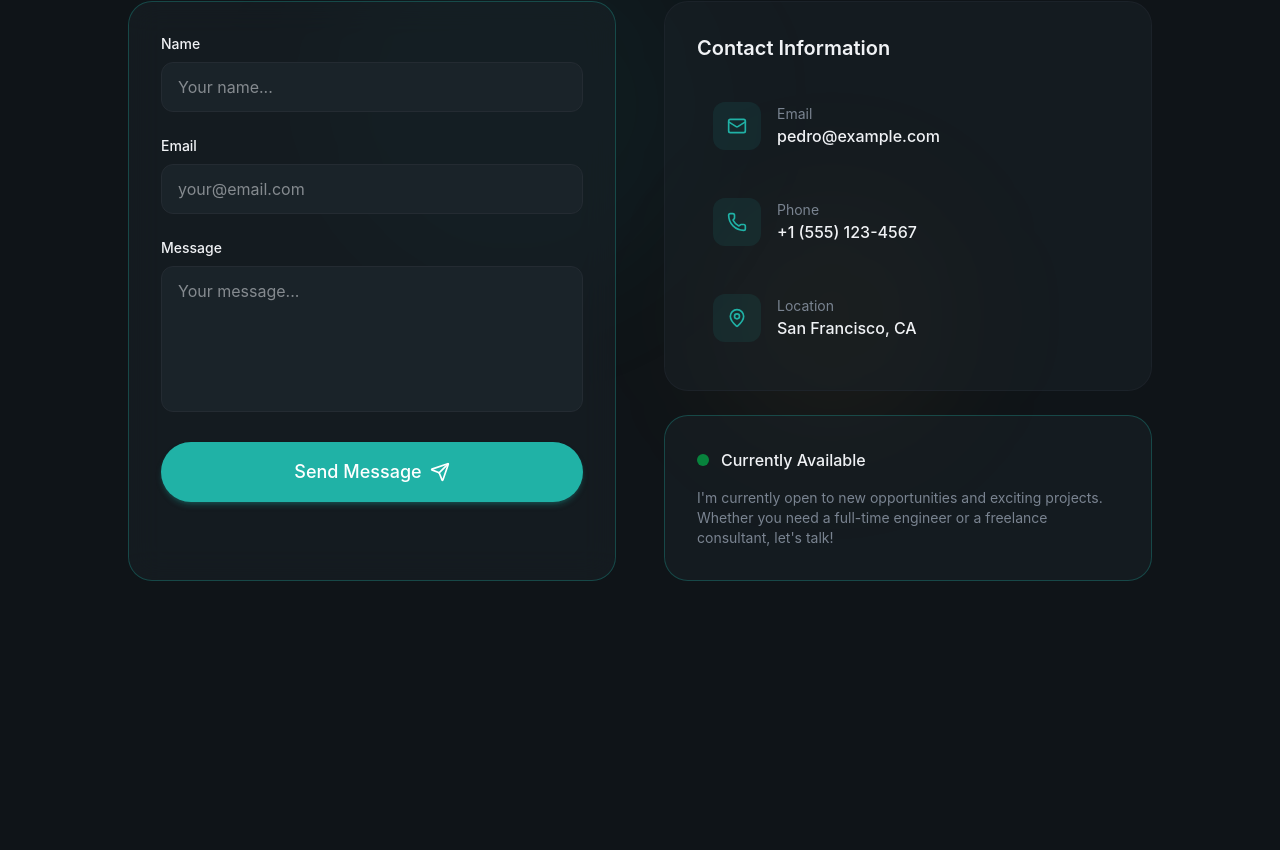
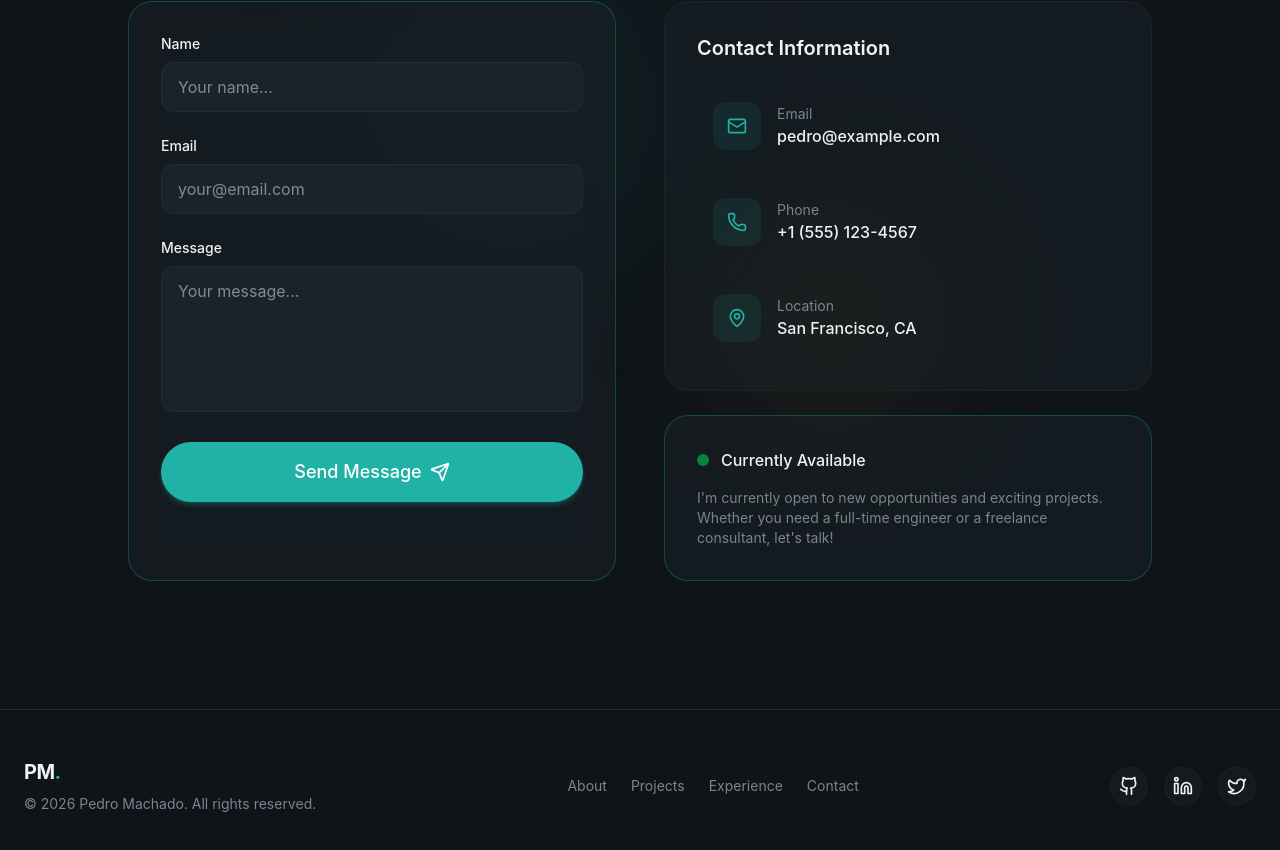
Before and after one commit to IsuruKavi/portfolio, a React (Vite) app: page / in a window 1280 px wide. Shown: the part 4833-5683 px from the top of the page. Before the commit the page ends 5542 px from the top, so only its background shows below. Built offline with nearby package versions, Linux system fonts and the light colour scheme.

Commit message:
add footer

```diff
--- a/src/App.tsx
+++ b/src/App.tsx
@@ -1,5 +1,6 @@
 
 
+import { Footer } from "./layout/Footer";
 import Navbar from "./layout/Navbar";
 import { About } from "./section/About";
 import { Contact } from "./section/Contact";
@@ -21,6 +22,7 @@
         <Projects />
         <Testimonials />
         <Contact/>
+        <Footer/>
       </main>
     </div>
   );
--- /dev/null
+++ b/src/layout/Footer.tsx
@@ -0,0 +1,63 @@
+import { Github, Linkedin, Twitter } from "lucide-react";
+
+const socialLinks = [
+  { icon: Github, href: "#", label: "GitHub" },
+  { icon: Linkedin, href: "#", label: "LinkedIn" },
+  { icon: Twitter, href: "#", label: "Twitter" },
+];
+
+const footerLinks = [
+  { href: "#about", label: "About" },
+  { href: "#projects", label: "Projects" },
+  { href: "#experience", label: "Experience" },
+  { href: "#contact", label: "Contact" },
+];
+
+export const Footer = () => {
+  const currentYear = new Date().getFullYear();
+
+  return (
+    <footer className="py-12 border-t border-border">
+      <div className="container mx-auto px-6">
+        <div className="flex flex-col md:flex-row items-center justify-between gap-8">
+          {/* Logo & Copyright */}
+          <div className="text-center md:text-left">
+            <a href="#" className="text-xl font-bold tracking-tight">
+              PM<span className="text-primary">.</span>
+            </a>
+            <p className="text-sm text-muted-foreground mt-2">
+              © {currentYear} Pedro Machado. All rights reserved.
+            </p>
+          </div>
+
+          {/* Links */}
+          <nav className="flex flex-wrap justify-center gap-6">
+            {footerLinks.map((link) => (
+              <a
+                key={link.href}
+                href={link.href}
+                className="text-sm text-muted-foreground hover:text-foreground transition-colors"
+              >
+                {link.label}
+              </a>
+            ))}
+          </nav>
+
+          {/* Social Links */}
+          <div className="flex items-center gap-4">
+            {socialLinks.map((social) => (
+              <a
+                key={social.label}
+                href={social.href}
+                aria-label={social.label}
+                className="p-2 rounded-full glass hover:bg-primary/10 hover:text-primary transition-all"
+              >
+                <social.icon className="w-5 h-5" />
+              </a>
+            ))}
+          </div>
+        </div>
+      </div>
+    </footer>
+  );
+};
```
